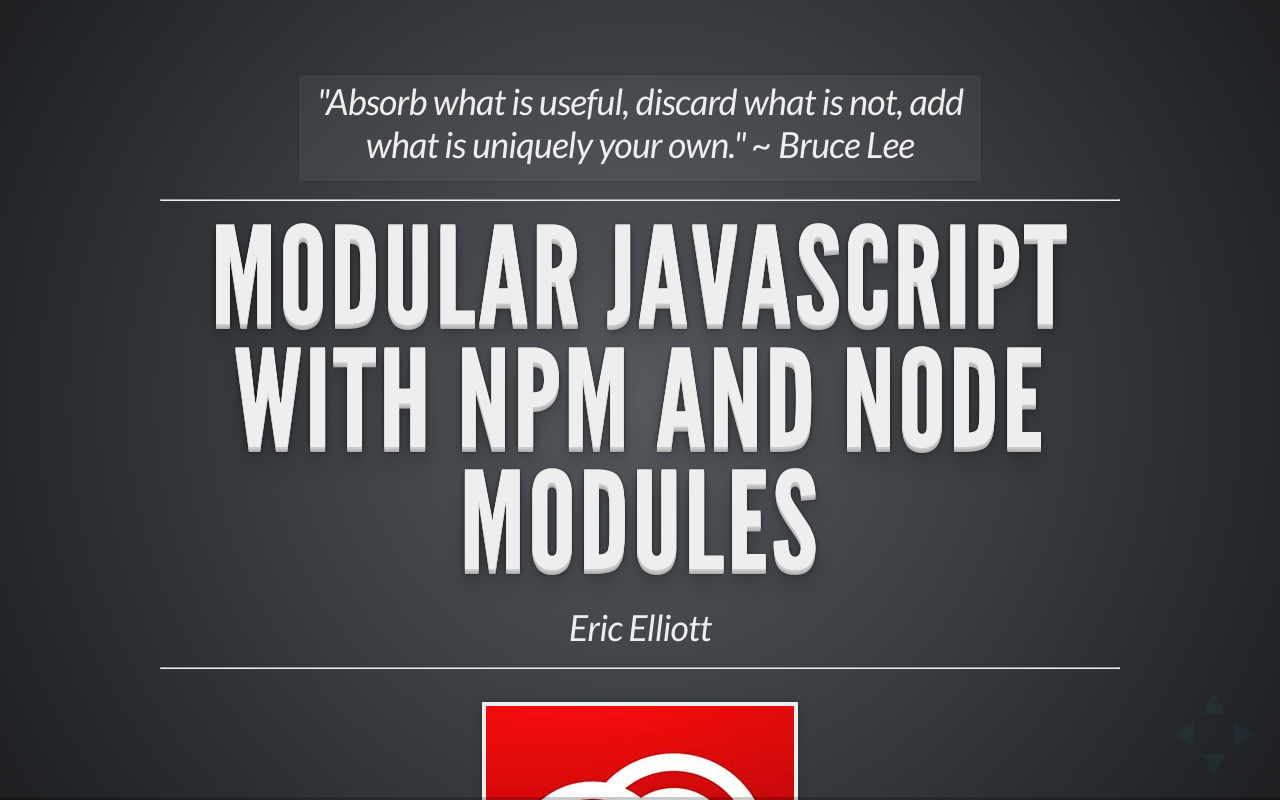
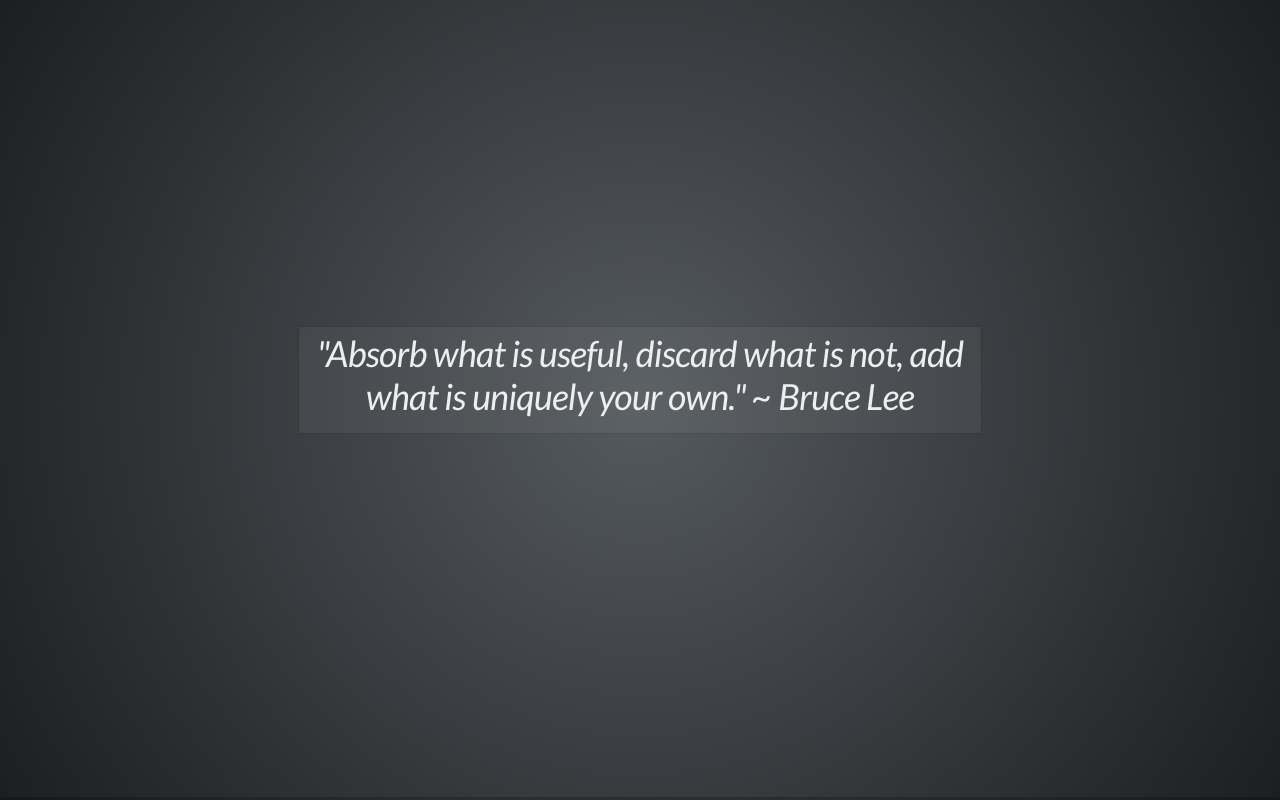
Before and after one commit to ericelliott/slides-modular-javascript, a website: page index.html in a window 1280 px wide. Drawn offline with Linux system fonts and the light colour scheme.

Commit message:
Markdown options.

```diff
--- a/index.html
+++ b/index.html
@@ -55,7 +55,7 @@
             // Full list of configuration options available here:
             // https://github.com/hakimel/reveal.js#configuration
             Reveal.initialize({
-                controls: true,
+                controls: false,
                 progress: true,
                 history: true,
                 center: true,
```
Also changed, not shown: slides/index.md (+42 -42 lines).
